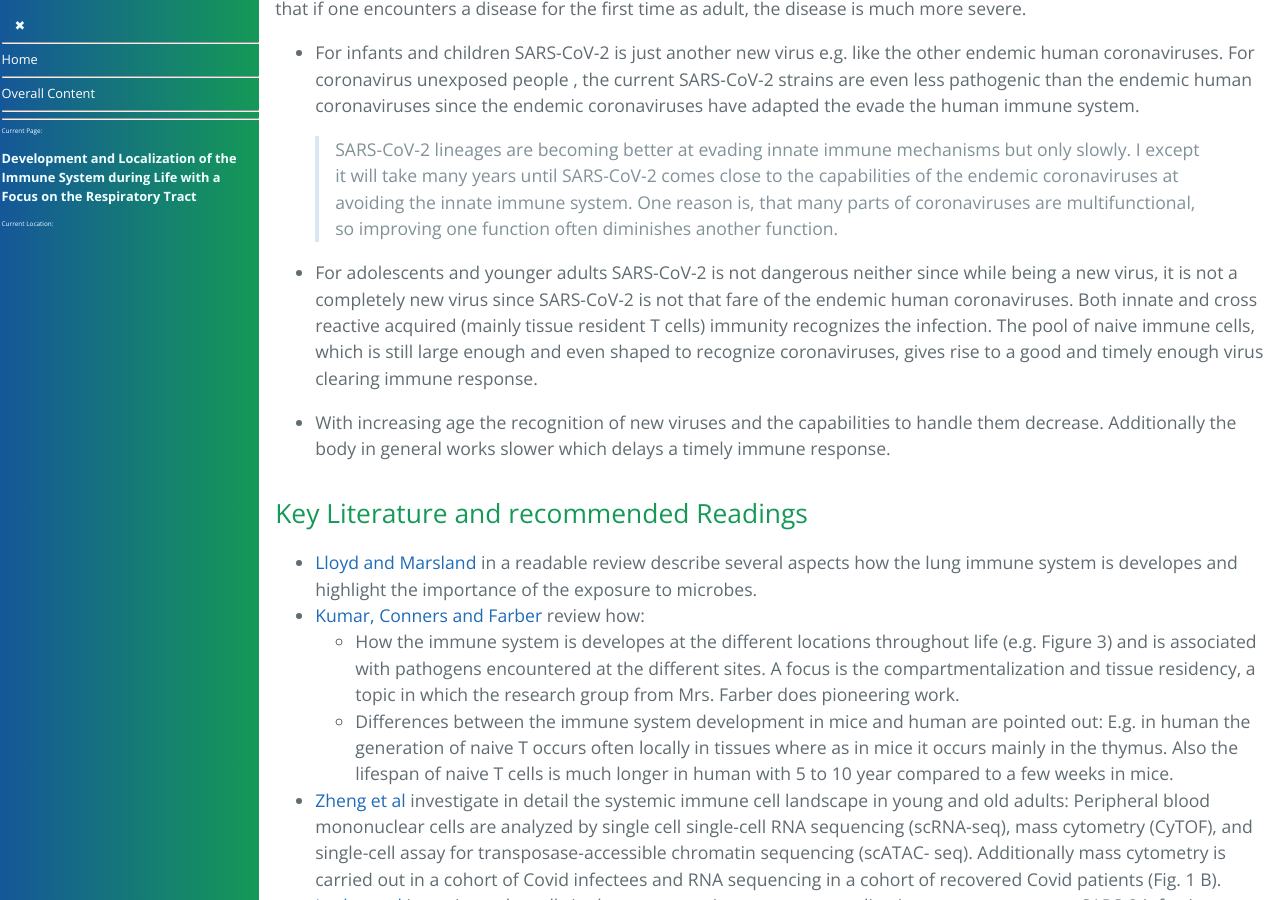
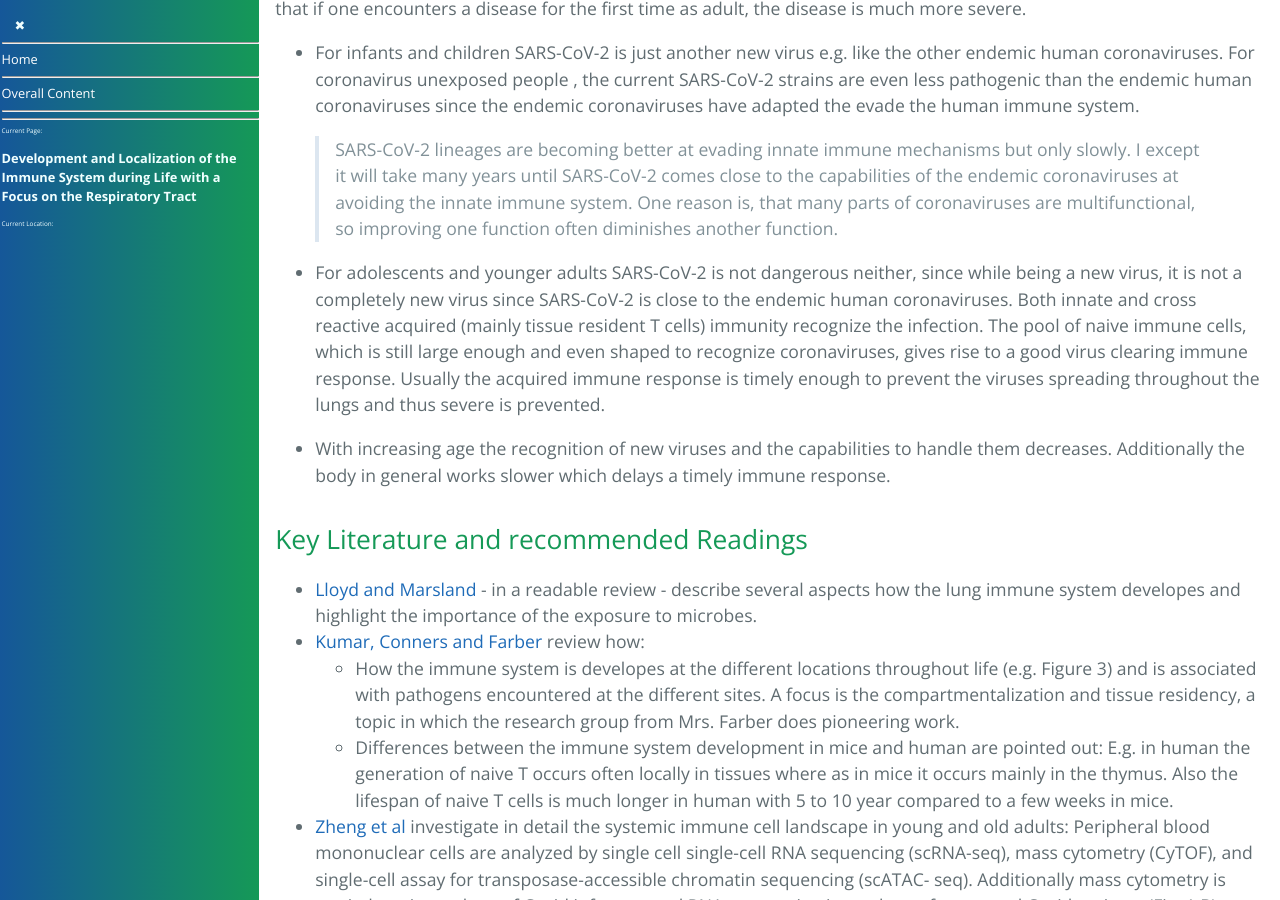
Before and after one commit to forestgrape/coronavirus, a Jekyll site: the page built from 4_immunological/ontogenesis_and_locality_of_immunity.md, in a window 1280 px wide and 900 px high, scrolled down 1687 px. Built offline with Jekyll 4.4.1, drawn with Linux system fonts in a browser that asks for light colours; our own code applies the rules of GitHub Pages for plain Markdown files.

Commit message:
formulations

```diff
--- a/4_immunological/ontogenesis_and_locality_of_immunity.md
+++ b/4_immunological/ontogenesis_and_locality_of_immunity.md
@@ -44,14 +44,14 @@ At young age the immune system is built to encounter new pathogens and handle th
 
   > SARS-CoV-2 lineages are becoming better at evading innate immune mechanisms but only slowly. I except it will take many years until SARS-CoV-2 comes close to the capabilities of the endemic coronaviruses at avoiding the innate immune system. One reason is, that many parts of coronaviruses are multifunctional, so improving one function often diminishes another function.
 
-* For adolescents and younger adults SARS-CoV-2 is not dangerous neither since while being a new virus, it is not a completely new virus since SARS-CoV-2 is not that fare of the endemic human coronaviruses. Both innate and cross reactive acquired (mainly tissue resident T cells) immunity recognizes the infection. The pool of naive immune cells, which is still large enough and even shaped to recognize coronaviruses, gives rise to a good and timely enough virus clearing immune response.
+* For adolescents and younger adults SARS-CoV-2 is not dangerous neither, since while being a new virus, it is not a completely new virus since SARS-CoV-2 is close to the endemic human coronaviruses. Both innate and cross reactive acquired (mainly tissue resident T cells) immunity recognize the infection. The pool of naive immune cells, which is still large enough and even shaped to recognize coronaviruses, gives rise to a good virus clearing immune response. Usually the acquired immune response is timely enough to prevent the viruses spreading throughout the lungs and thus severe is prevented.
 
-* With increasing age the recognition of new viruses and the capabilities to handle them decrease. Additionally the body in general works slower which delays a timely immune response.
+* With increasing age the recognition of new viruses and the capabilities to handle them decreases. Additionally the body in general works slower which delays a timely immune response.
 
 
 
 ## Key Literature and recommended Readings
-* [Lloyd and Marsland](#lloyd) in a readable review describe several aspects how the lung immune system is developes and highlight the importance of the exposure to microbes.
+* [Lloyd and Marsland](#lloyd) - in a readable review - describe several aspects how the lung immune system developes and highlight the importance of the exposure to microbes.
 * [Kumar, Conners and Farber](#kumar) review how:
   * How the immune system is developes at the different locations throughout life (e.g. Figure 3) and is associated with pathogens encountered at the different sites. A focus is the compartmentalization and tissue residency, a topic in which the research group from Mrs. Farber does pioneering work.
   * Differences between the immune system development in mice and human are pointed out: E.g. in human the generation of naive T occurs often locally in tissues where as in mice it occurs mainly in the thymus. Also the lifespan of naive T cells is much longer in human with 5 to 10 year compared to a few weeks in mice.
```
